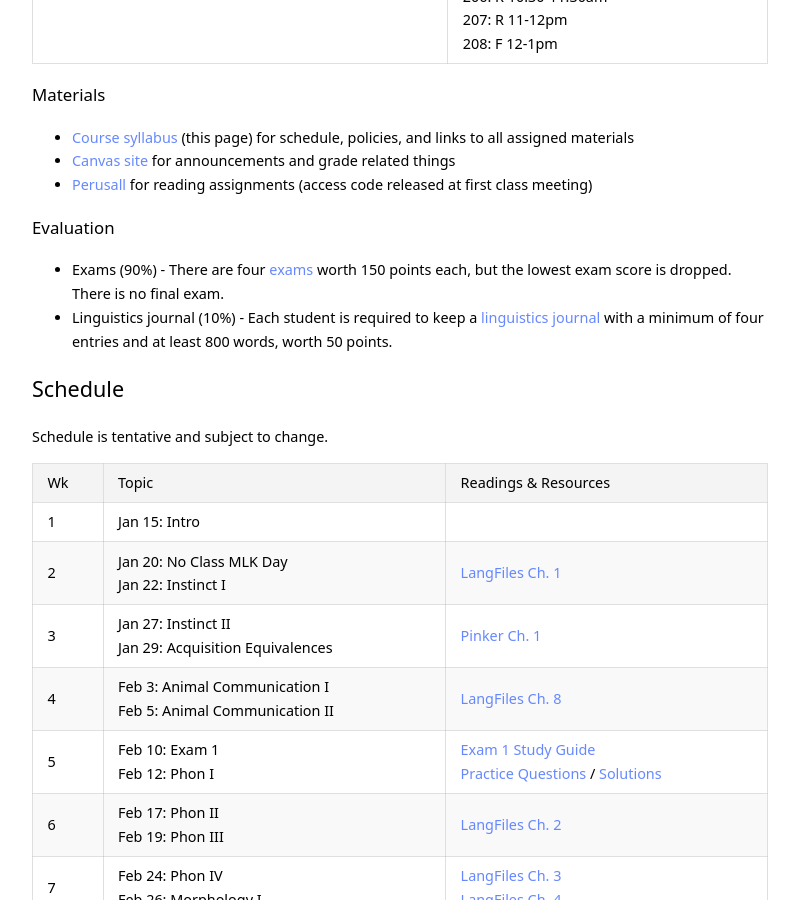
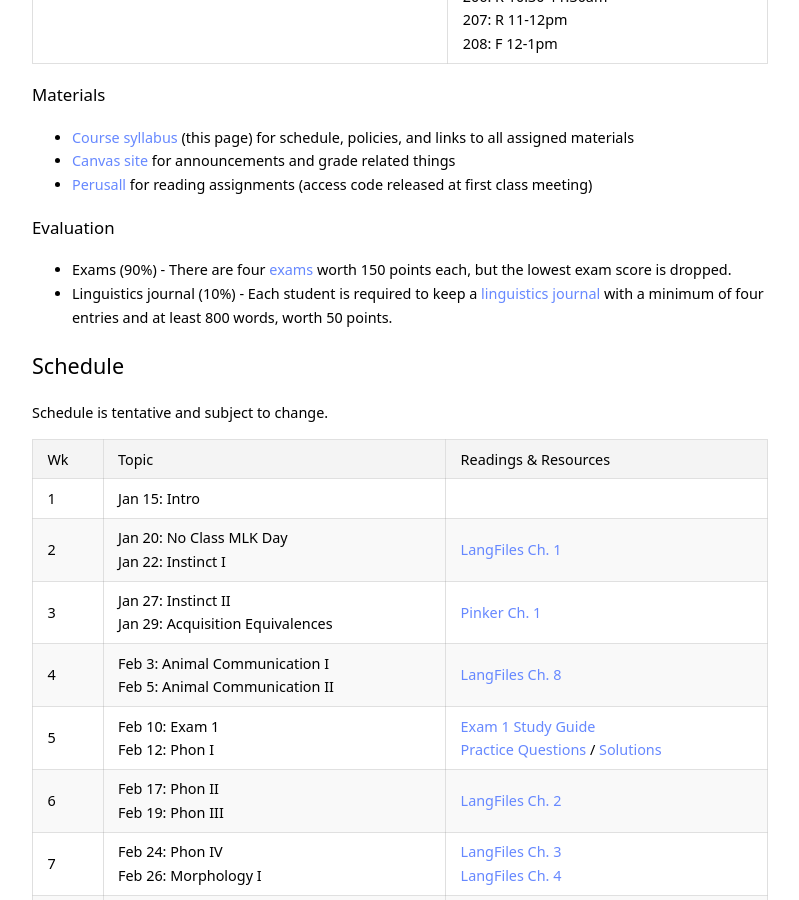
Before and after one commit to kschuler/ling001, a Jekyll site: the page built from ling001/index.md, in a window 1280 px wide and 900 px high, scrolled down 966 px. Shown: the whole window, without its empty margins (240-1039 px from the left). Built offline with Jekyll 4.4.1, drawn with Linux system fonts in a browser that asks for light colours; part of the change alters nothing that is shown.

Commit message:
Update index.md

```diff
--- a/ling001/index.md
+++ b/ling001/index.md
@@ -34,7 +34,7 @@ M & W 12-1pm, Location TBD<br><br><br><br><br><br><br> | 201: R 9:30-10:30am<br>
 - [Perusall](https://app.perusall.com/courses/intro-to-linguistics-1) for reading assignments (access code released at first class meeting)
 
 ### Evaluation
-- **Exams (90%)** - There are four [exams](#exams) worth 150 points each, but the lowest exam score is dropped. There is no final exam.
+- **Exams (90%)** - There are four [exams](#exams) worth 150 points each, but the lowest exam score is dropped.
 - **Linguistics journal (10%)** - Each student is required to keep a [linguistics journal](#linguistics-journal) with a minimum of four entries and at least 800 words, worth 50 points.
 
 
@@ -55,10 +55,10 @@ Wk  | Topic | Readings & Resources
 10 | Mar 16: Morphology-Syntax<br>Mar 18: Synax I | [Santorini & Kroch Ch. 1]()
 11 | Mar 23: Syntax II<br>Mar 25: Syntax III |  [Santorini & Kroch Ch. 2]()
 12 | Mar 30: Syntax IV<br> Apr 1: ASL | [Santorini & Kroch Ch. 4 & 5]()
-13 | Apr 6: **Exam 3**<br> Apr 8: Semantics | [Exam 3 Study Guide]()<br>[Practice Questions]() / [Solutions]()
+13 | Apr 6: **Exam 3**<br> Apr 8: Semantics | [Exam 3 Study Guide](404)<br>[Practice Questions]() / [Solutions]()
 14 | Apr 13: Pragmatics<br>April 15: | Reading
 15 | Apr 20:  Variation I<br> Apr 22: VariationII | Reading
-16 | Apr 27: Historical<br>Apr 29: **Exam 4** | [Exam 4 Study Guide]()<br>[Practice Questions]() / [Solutions]()
+16 | Apr 27: Historical<br>Apr 29: **Exam 4** | [Exam 4 Study Guide](404)<br>[Practice Questions]() / [Solutions]()
 
 ## How to do well
 - Come to class and do the assigned readings
```
